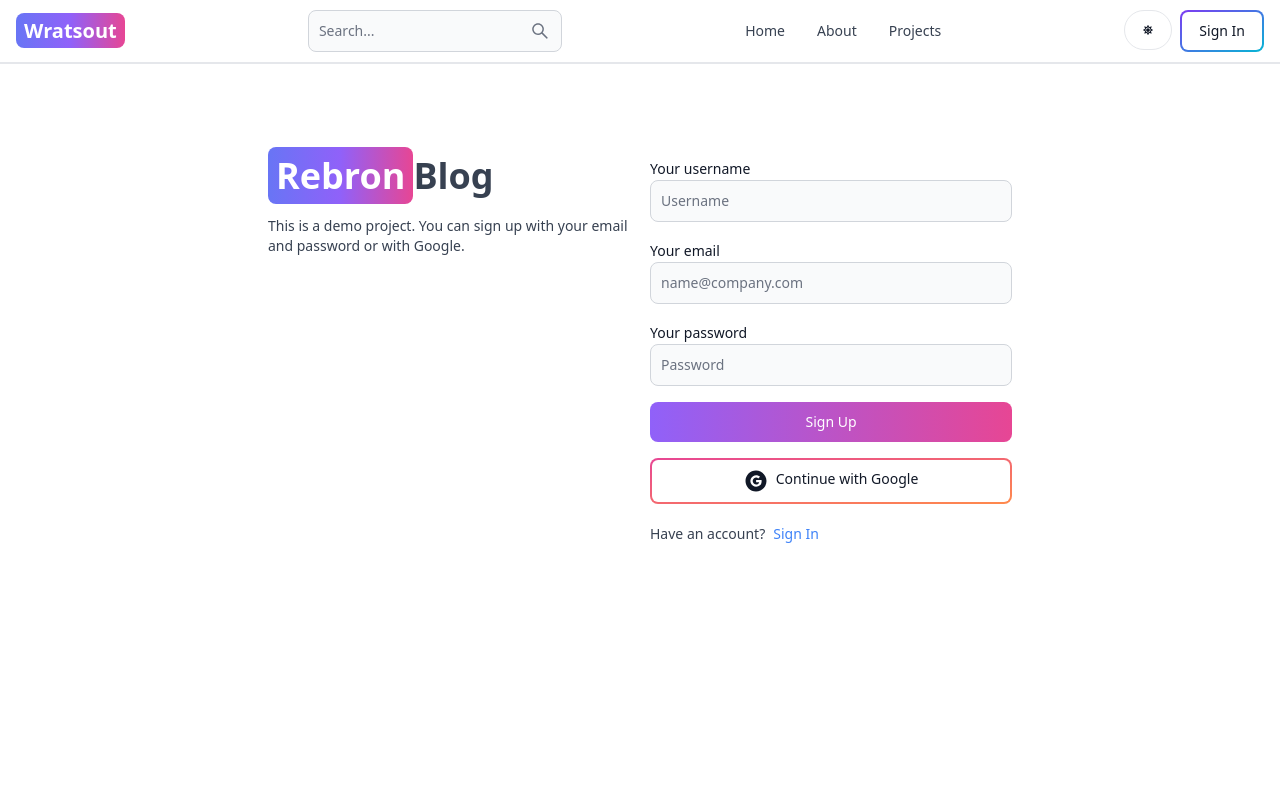
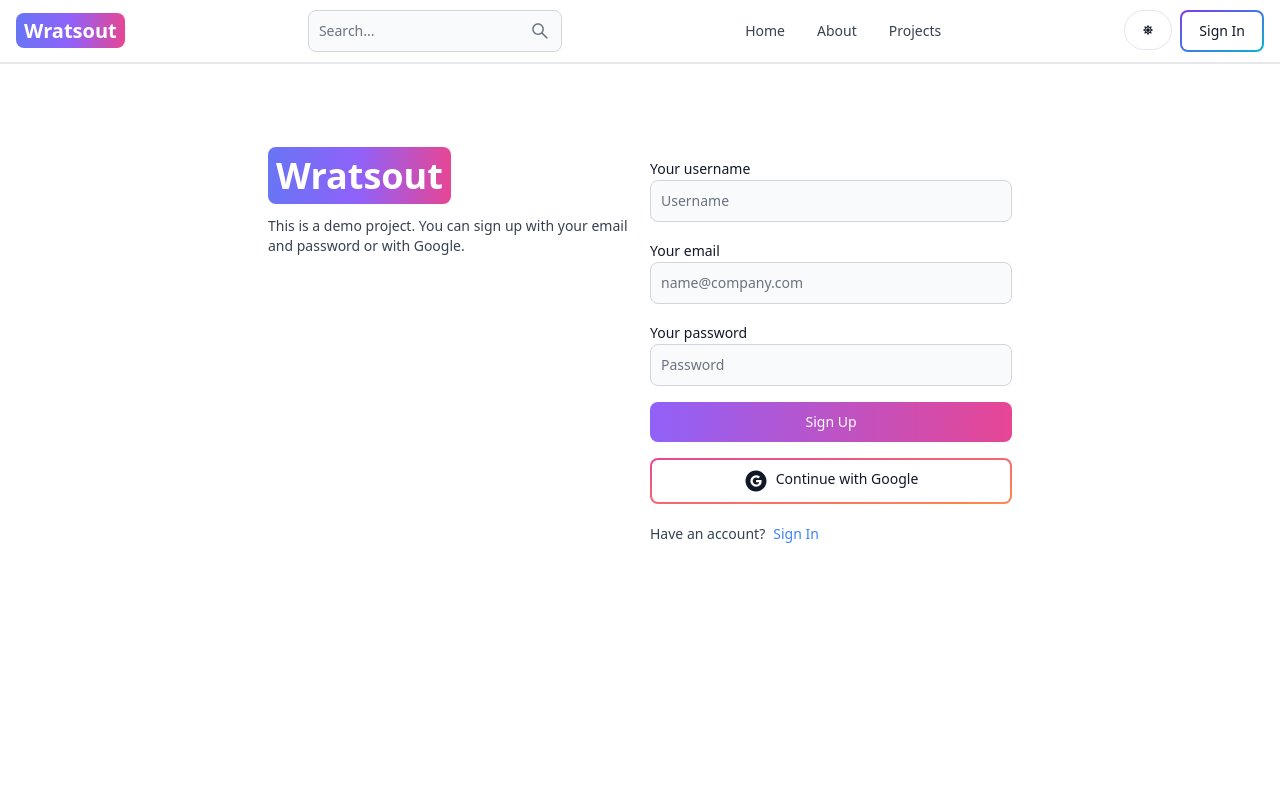
Before and after one commit to rksvw/mern-blog, a React (Vite) app in the folder client/: page /sign-up in a window 1280 px wide. Shown: the top 800 px of the page. Built offline with nearby package versions, Linux system fonts and the light colour scheme; no server answers.

Commit message:
set the domain form signin and singup and remove the unusual console.log

```diff
--- a/client/src/pages/Home.jsx
+++ b/client/src/pages/Home.jsx
@@ -14,8 +14,6 @@ export default function Home() {
     };
     fetchPosts();
   }, []);
-
-  console.log(posts);
   return (
     <div className="">
       <div className="flex flex-col gap-6 p-28 px-3 max-w-6xl mx-auto ">
--- a/client/src/pages/Search.jsx
+++ b/client/src/pages/Search.jsx
@@ -14,8 +14,6 @@ const Search = () => {
   const [showMore, setShowMore] = useState(false);
   const location = useLocation();
   const navigate = useNavigate();
-
-  console.log(posts);
 
   useEffect(() => {
     const urlParams = new URLSearchParams(location.search);
--- a/client/src/pages/SignIn.jsx
+++ b/client/src/pages/SignIn.jsx
@@ -56,7 +56,7 @@ export default function SignIn() {
         <div className="flex-1">
           <Link to="/" className="font-bold dark:text-white text-4xl">
             <span className="px-2 py-1 bg-gradient-to-r from-indigo-500 via-purple-500 to-pink-500 rounded-lg text-white">
-              Rebron
+              Wratsout
             </span>
             Blog
           </Link>
--- a/client/src/pages/SignUp.jsx
+++ b/client/src/pages/SignUp.jsx
@@ -52,9 +52,8 @@ export default function SignUp() {
         <div className="flex-1">
           <Link to="/" className="font-bold dark:text-white text-4xl">
             <span className="px-2 py-1 bg-gradient-to-r from-indigo-500 via-purple-500 to-pink-500 rounded-lg text-white">
-              Rebron
+              Wratsout
             </span>
-            Blog
           </Link>
           <p className="text-sm mt-5">
             This is a demo project. You can sign up with your email and password
--- a/client/src/pages/UpdatePost.jsx
+++ b/client/src/pages/UpdatePost.jsx
@@ -31,7 +31,6 @@ export default function UpdatePost() {
         const data = await res.json();
 
         if (!res.ok) {
-          console.log(data.message);
           setPublishError(data.message);
           return;
         }
@@ -98,7 +97,6 @@ export default function UpdatePost() {
       );
       const data = await res.json();
       if (!res.ok) {
-        console.log("hello");
         setPublishError(data.message);
         return;
       }
```
